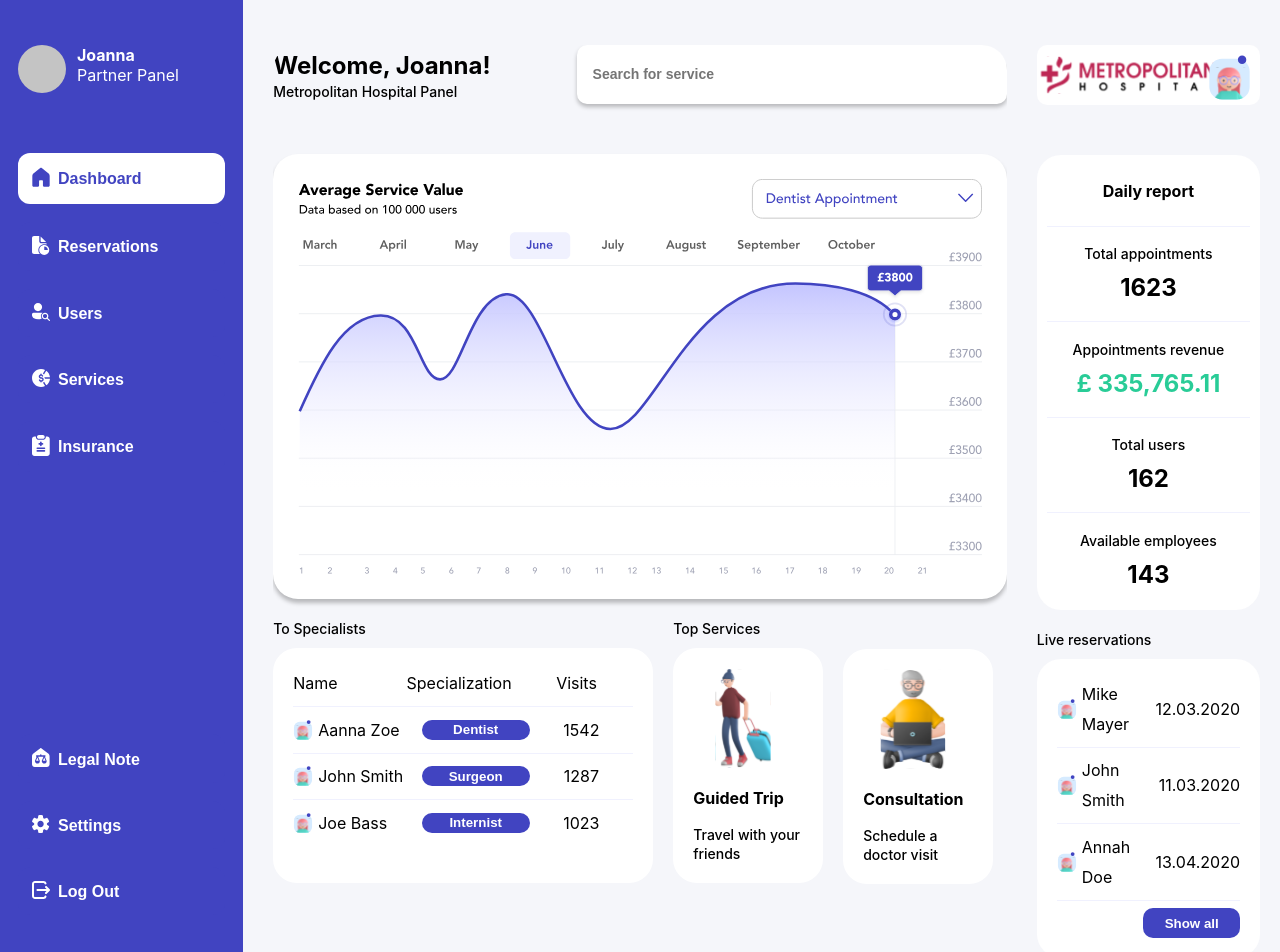
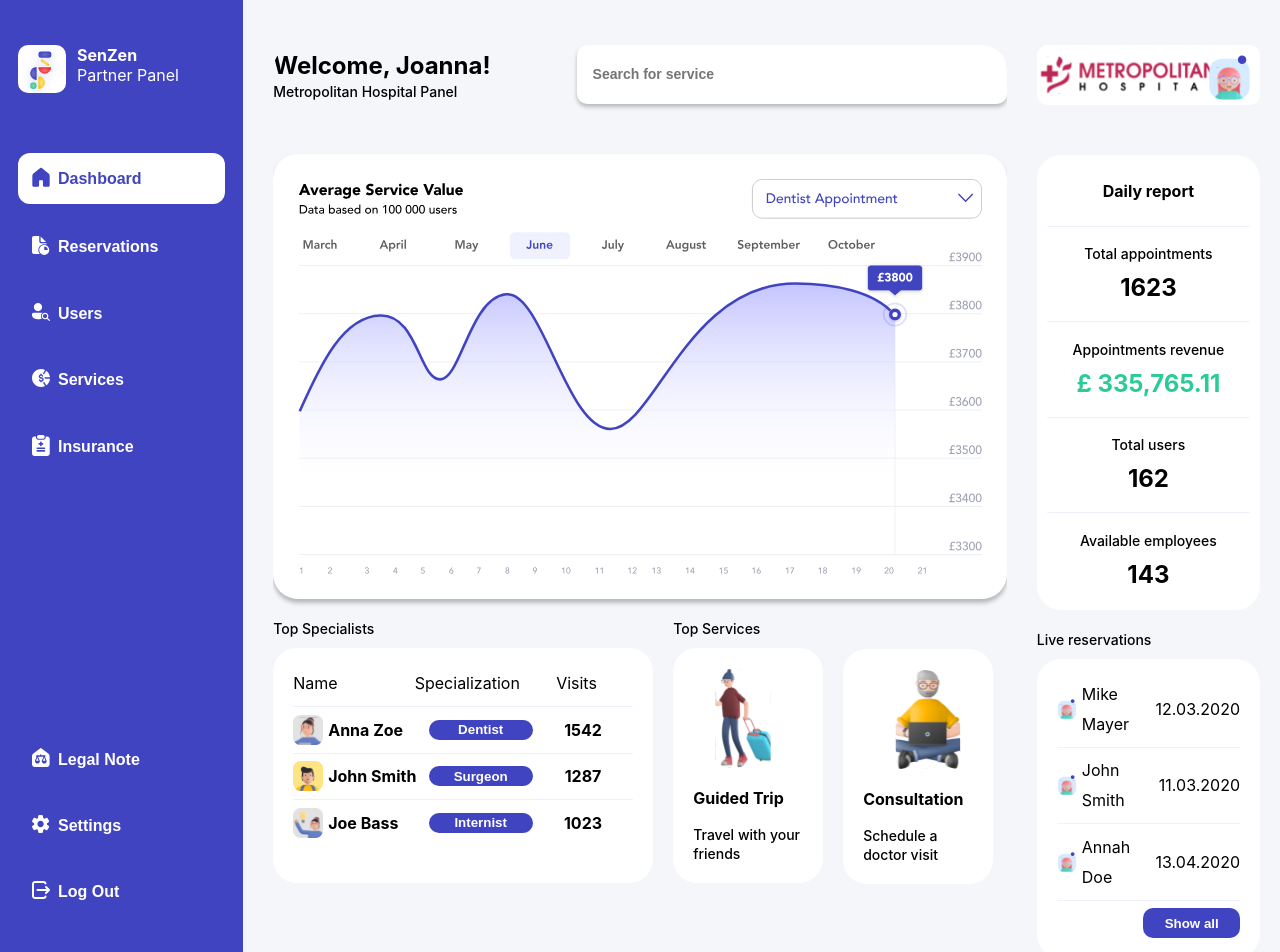
Before and after one commit to Monsy99/app-hackathon, a React (Create React App) app: page /#/dashboard in a window 1280 px wide. Shown: the top 952 px of the page. Built offline with nearby package versions, Linux system fonts and the light colour scheme.

Commit message:
styling fixes before final release

```diff
--- a/src/components/BottomComponent/Specialities/index.js
+++ b/src/components/BottomComponent/Specialities/index.js
@@ -15,44 +15,53 @@ import avator from "../../../images/avator.svg";
 import charater1 from "../../../images/character1.svg";
 import charater2 from "../../../images/character2.svg";
 import charater3 from "../../../images/character3.svg";
+import anna from "../../../images/anna.svg";
+import mike from "../../../images/mike.svg";
+import lizzy from "../../../images/lizzy.svg";
 
 const BottomComponent = () => {
   return (
     <BottomComponentWrapper>
       <div>
-        <Info>To Specialists</Info>
+        <Info>Top Specialists</Info>
         <SpecialistsCard marginTop="10px">
           <Reservation>
             <ReservationItem textAlign="left">Name</ReservationItem>
-            <ReservationItem>Specialization</ReservationItem>
+            <ReservationItem textAlign="right">Specialization</ReservationItem>
             <ReservationItem textAlign="center">Visits</ReservationItem>
           </Reservation>
           <Hr />
           <Reservation>
-            <Avator src={avator} width="20px" height="20px" />
-            <ReservationItem>Aanna Zoe</ReservationItem>
+            <Avator src={anna} width="30px" height="30px" />
+            <ReservationItem fontWeight={700}>Anna Zoe</ReservationItem>
             <Button padding="2px" height="20px">
               Dentist
             </Button>
-            <ReservationItem textAlign="center">1542</ReservationItem>
+            <ReservationItem fontWeight={700} textAlign="center">
+              1542
+            </ReservationItem>
           </Reservation>
           <Hr />
           <Reservation>
-            <Avator src={avator} width="20px" height="20px" />
-            <ReservationItem>John Smith</ReservationItem>
+            <Avator src={mike} width="30px" height="30px" />
+            <ReservationItem fontWeight={700}>John Smith</ReservationItem>
             <Button padding="2px" height="20px">
               Surgeon
             </Button>
-            <ReservationItem textAlign="center">1287</ReservationItem>
+            <ReservationItem fontWeight={700} textAlign="center">
+              1287
+            </ReservationItem>
           </Reservation>
           <Hr />
           <Reservation>
-            <Avator src={avator} width="20px" height="20px" />
-            <ReservationItem>Joe Bass</ReservationItem>
+            <Avator src={lizzy} width="30px" height="30px" />
+            <ReservationItem fontWeight={700}>Joe Bass</ReservationItem>
             <Button padding="2px" height="20px">
               Internist
             </Button>
-            <ReservationItem textAlign="center">1023</ReservationItem>
+            <ReservationItem fontWeight={700} textAlign="center">
+              1023
+            </ReservationItem>
           </Reservation>
         </SpecialistsCard>
       </div>
@@ -66,7 +75,7 @@ const BottomComponent = () => {
       </div>
       <div style={{ marginLeft: "20px" }}>
         <TopServicesCard marginTop="30px" width="110px">
-          <Avator src={charater2} width="100px" height="100px" />
+          <Avator src={charater2} width="130px" height="100px" />
           <Title color="black">Consultation</Title>
           <Info>Schedule a doctor visit</Info>
         </TopServicesCard>
--- a/src/components/Menu/UserInfo/index.js
+++ b/src/components/Menu/UserInfo/index.js
@@ -1,12 +1,12 @@
-import image from "../../../images/silverCircle.svg";
+import senzen from "../../../images/senzen.svg";
 import { UserAvatar, UserDetail, UserName, UserWrapper } from "./styled";
 
 export const UserInfo = () => {
   return (
     <UserWrapper>
-      <UserAvatar src={image} />
+      <UserAvatar src={senzen} />
       <div>
-        <UserName>Joanna</UserName>
+        <UserName>SenZen</UserName>
         <UserDetail>Partner Panel</UserDetail>
       </div>
     </UserWrapper>
--- a/src/components/Menu/UserInfo/styled.js
+++ b/src/components/Menu/UserInfo/styled.js
@@ -7,6 +7,7 @@ export const UserWrapper = styled.div`
 
 export const UserAvatar = styled.img`
   width: 48px;
+  border-radius: 10px;
   margin-right: 11px;
 `;
 export const UserName = styled.p`
--- a/src/components/Reservations/index.js
+++ b/src/components/Reservations/index.js
@@ -34,6 +34,7 @@ import {
 } from "../SideBar/Reservations/styled";
 import { Label, LabelWrapper } from "../Services/styled";
 import { Flex, VenueCard, VenuesWrapper } from "./styled";
+import { BottomComponentWrapper } from "../BottomComponent/Specialities/styled";
 
 export const Reservations = () => {
   return (
@@ -58,12 +59,12 @@ export const Reservations = () => {
             <Info>Show all</Info>
           </Label>
         </Flex>
-        <VenuesWrapper>
+        <BottomComponentWrapper>
           <VenueCard src={venue1}></VenueCard>
           <VenueCard src={venue2}></VenueCard>
           <VenueCard src={venue3}></VenueCard>
           <VenueCard src={venue4}></VenueCard>
-        </VenuesWrapper>
+        </BottomComponentWrapper>
       </MainComponentWrapper>
       <SideBarContainer>
         <LogoContainer>
@@ -91,7 +92,6 @@ export const Reservations = () => {
             <Info>Registered users</Info>
             <Figure color="black">12 875</Figure>
           </ReportItem>
-          <Hr />
         </DailyReport>
         <Info>Live reservations</Info>
         <ReservationsCard marginTop="10px">
--- a/src/components/Reservations/styled.js
+++ b/src/components/Reservations/styled.js
@@ -6,7 +6,8 @@ export const VenuesWrapper = styled.div`
   margin-bottom: 20px;
 `;
 export const VenueCard = styled.img`
-  height: 204px;
+  margin-right: 32px;
+  height: 214px;
 `;
 export const Flex = styled.div`
   display: flex;
--- a/src/components/SideBar/Reservations/styled.js
+++ b/src/components/SideBar/Reservations/styled.js
@@ -1,4 +1,4 @@
-import styled from "styled-components";
+import styled, { css } from "styled-components";
 
 export const ReservationsCard = styled.div`
   border: none;
@@ -19,6 +19,11 @@ export const Reservation = styled.div`
 export const ReservationItem = styled.div`
   flex: 1;
   text-align: ${({ textAlign }) => textAlign};
+  ${({ fontWeight }) =>
+    fontWeight &&
+    css`
+      font-weight: ${fontWeight};
+    `}
 `;
 
 export const Button = styled.button`
```
Also changed, not shown: src/images/senzen.svg (added).
